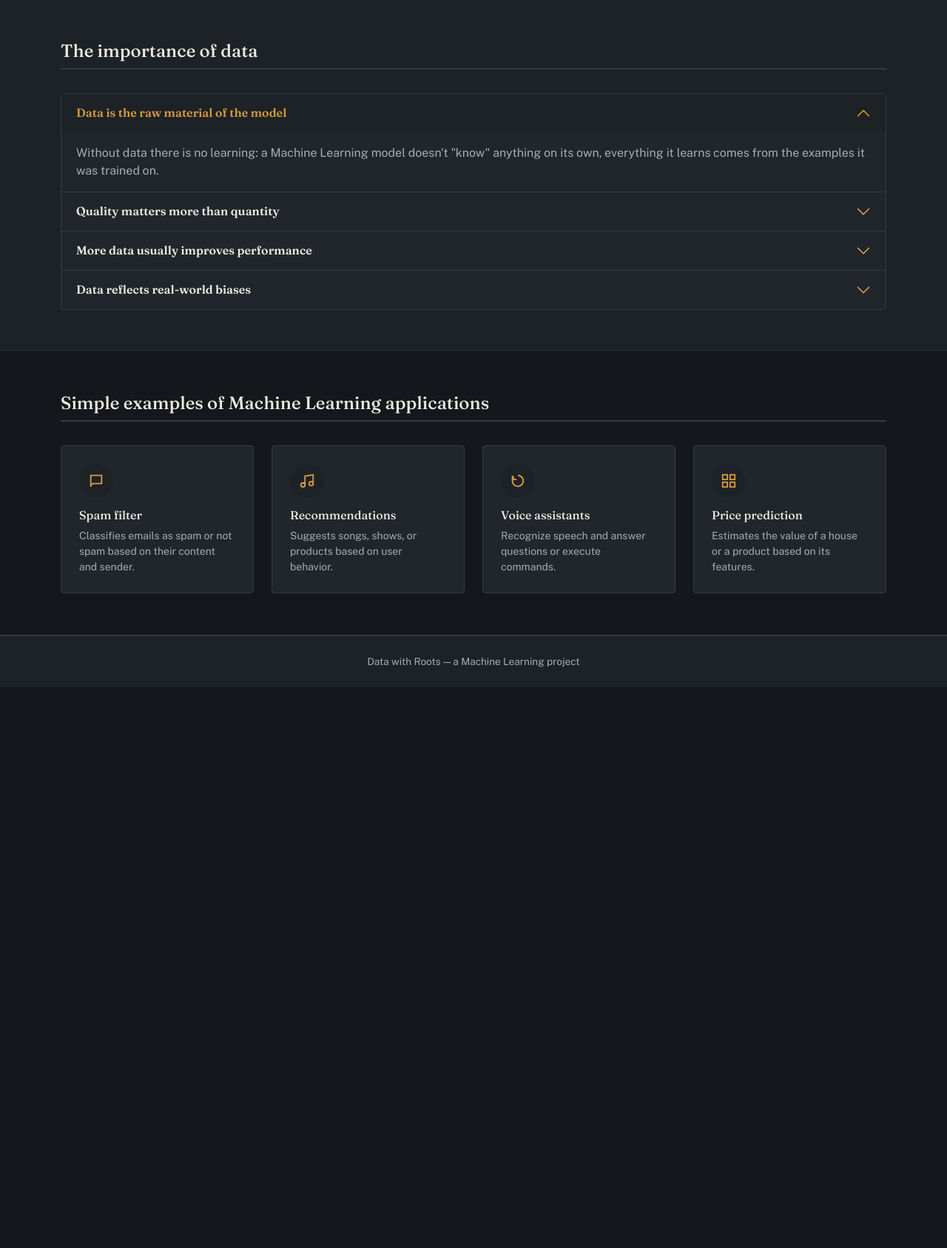
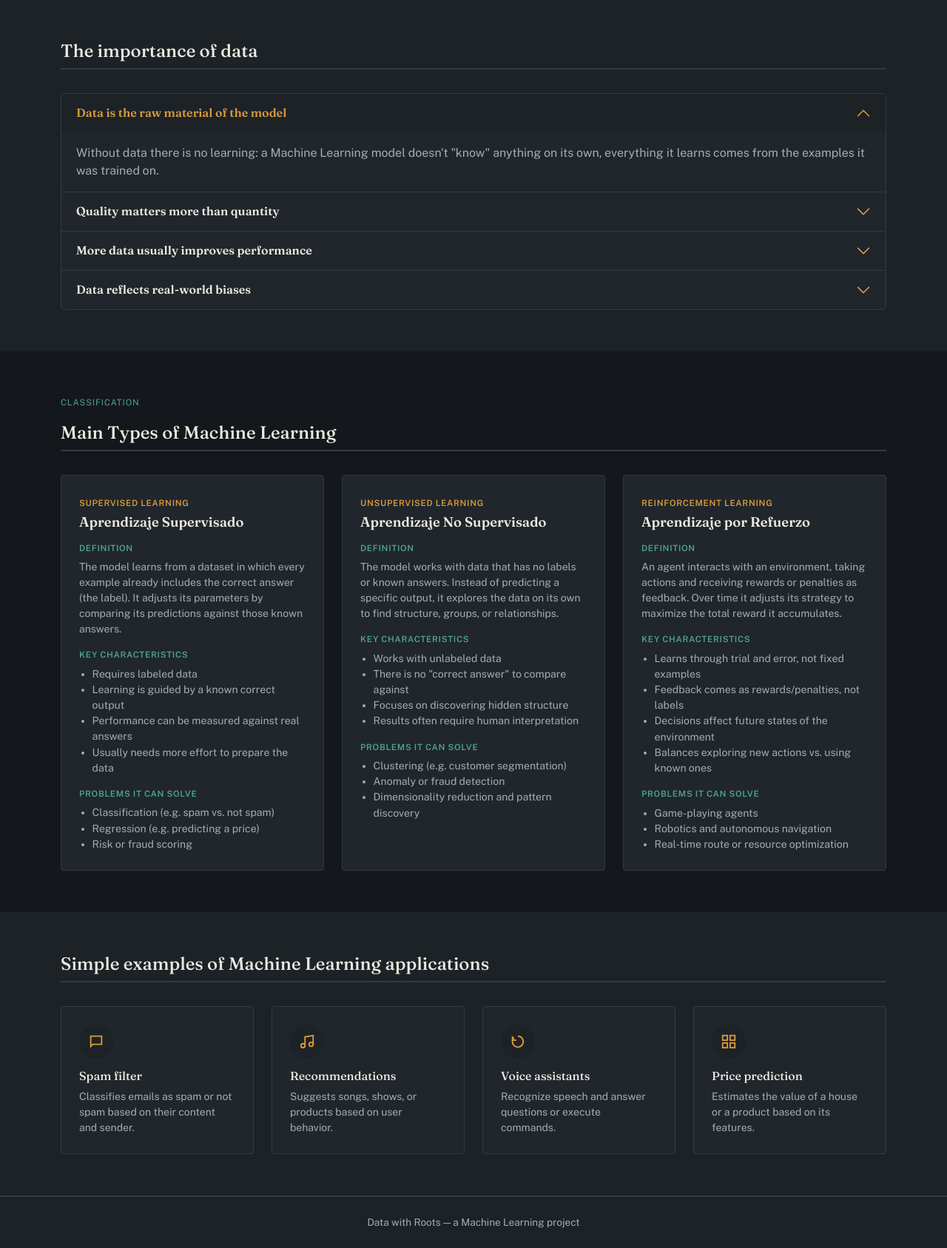
Before and after one commit to lunaalejan/Machine_Learning, a Flask app: page / in a window 1280 px wide. Shown: the part 1298-2985 px from the top of the page at 74% size. Before the commit the page ends 2200 px from the top, so only its background shows below. Run offline with Flask 3, Linux system fonts and the light colour scheme.

Commit message:
Types of machine learning

```diff
--- a/templates/home.html
+++ b/templates/home.html
@@ -1,4 +1,4 @@
- <!DOCTYPE html>
+<!DOCTYPE html>
 <html lang="en">
 <head>
 <meta charset="UTF-8">
@@ -136,6 +136,28 @@
     display:flex;
     align-items:center;
     justify-content:center;
+  }
+  .type-card h4{
+    font-family:'Fraunces', serif;
+    font-weight:600;
+    font-size:1.15rem;
+    color:var(--ink);
+  }
+  .type-card .sub-heading{
+    font-size:.72rem;
+    text-transform:uppercase;
+    letter-spacing:.06em;
+    color:var(--teal);
+    font-weight:600;
+    margin-top:1rem;
+    margin-bottom:.4rem;
+  }
+  .type-card ul{
+    padding-left:1.1rem;
+    margin-bottom:0;
+  }
+  .type-card li{
+    font-size:.88rem;
   }
   footer{
     border-top:2px solid var(--line);
@@ -331,8 +353,94 @@
   </div>
 </section>
 
-<!-- 5. Simple examples -->
-<section>
+<!-- 5. Types of Machine Learning -->
+<section id="types">
+  <div class="container">
+    <span class="badge-eyebrow">Classification</span>
+    <h2 class="section-title h4 mt-3">Main Types of Machine Learning</h2>
+    <div class="row g-4">
+
+      <div class="col-lg-4">
+        <div class="card-custom type-card p-4">
+          <span class="kicker">Supervised Learning</span>
+          <h4 class="mt-1">Aprendizaje Supervisado</h4>
+
+          <div class="sub-heading">Definition</div>
+          <p class="small mb-0">The model learns from a dataset in which every example already includes the correct answer (the label). It adjusts its parameters by comparing its predictions against those known answers.</p>
+
+          <div class="sub-heading">Key characteristics</div>
+          <ul>
+            <li>Requires labeled data</li>
+            <li>Learning is guided by a known correct output</li>
+            <li>Performance can be measured against real answers</li>
+            <li>Usually needs more effort to prepare the data</li>
+          </ul>
+
+          <div class="sub-heading">Problems it can solve</div>
+          <ul>
+            <li>Classification (e.g. spam vs. not spam)</li>
+            <li>Regression (e.g. predicting a price)</li>
+            <li>Risk or fraud scoring</li>
+          </ul>
+        </div>
+      </div>
+
+      <div class="col-lg-4">
+        <div class="card-custom type-card p-4">
+          <span class="kicker">Unsupervised Learning</span>
+          <h4 class="mt-1">Aprendizaje No Supervisado</h4>
+
+          <div class="sub-heading">Definition</div>
+          <p class="small mb-0">The model works with data that has no labels or known answers. Instead of predicting a specific output, it explores the data on its own to find structure, groups, or relationships.</p>
+
+          <div class="sub-heading">Key characteristics</div>
+          <ul>
+            <li>Works with unlabeled data</li>
+            <li>There is no "correct answer" to compare against</li>
+            <li>Focuses on discovering hidden structure</li>
+            <li>Results often require human interpretation</li>
+          </ul>
+
+          <div class="sub-heading">Problems it can solve</div>
+          <ul>
+            <li>Clustering (e.g. customer segmentation)</li>
+            <li>Anomaly or fraud detection</li>
+            <li>Dimensionality reduction and pattern discovery</li>
+          </ul>
+        </div>
+      </div>
+
+      <div class="col-lg-4">
+        <div class="card-custom type-card p-4">
+          <span class="kicker">Reinforcement Learning</span>
+          <h4 class="mt-1">Aprendizaje por Refuerzo</h4>
+
+          <div class="sub-heading">Definition</div>
+          <p class="small mb-0">An agent interacts with an environment, taking actions and receiving rewards or penalties as feedback. Over time it adjusts its strategy to maximize the total reward it accumulates.</p>
+
+          <div class="sub-heading">Key characteristics</div>
+          <ul>
+            <li>Learns through trial and error, not fixed examples</li>
+            <li>Feedback comes as rewards/penalties, not labels</li>
+            <li>Decisions affect future states of the environment</li>
+            <li>Balances exploring new actions vs. using known ones</li>
+          </ul>
+
+          <div class="sub-heading">Problems it can solve</div>
+          <ul>
+            <li>Game-playing agents</li>
+            <li>Robotics and autonomous navigation</li>
+            <li>Real-time route or resource optimization</li>
+          </ul>
+        </div>
+      </div>
+
+    </div>
+  </div>
+</section>
+
+<!-- 6. Simple examples -->
+<section class="bg-alt">
   <div class="container">
     <h2 class="section-title h4">Simple examples of Machine Learning applications</h2>
     <div class="row g-4">
```
